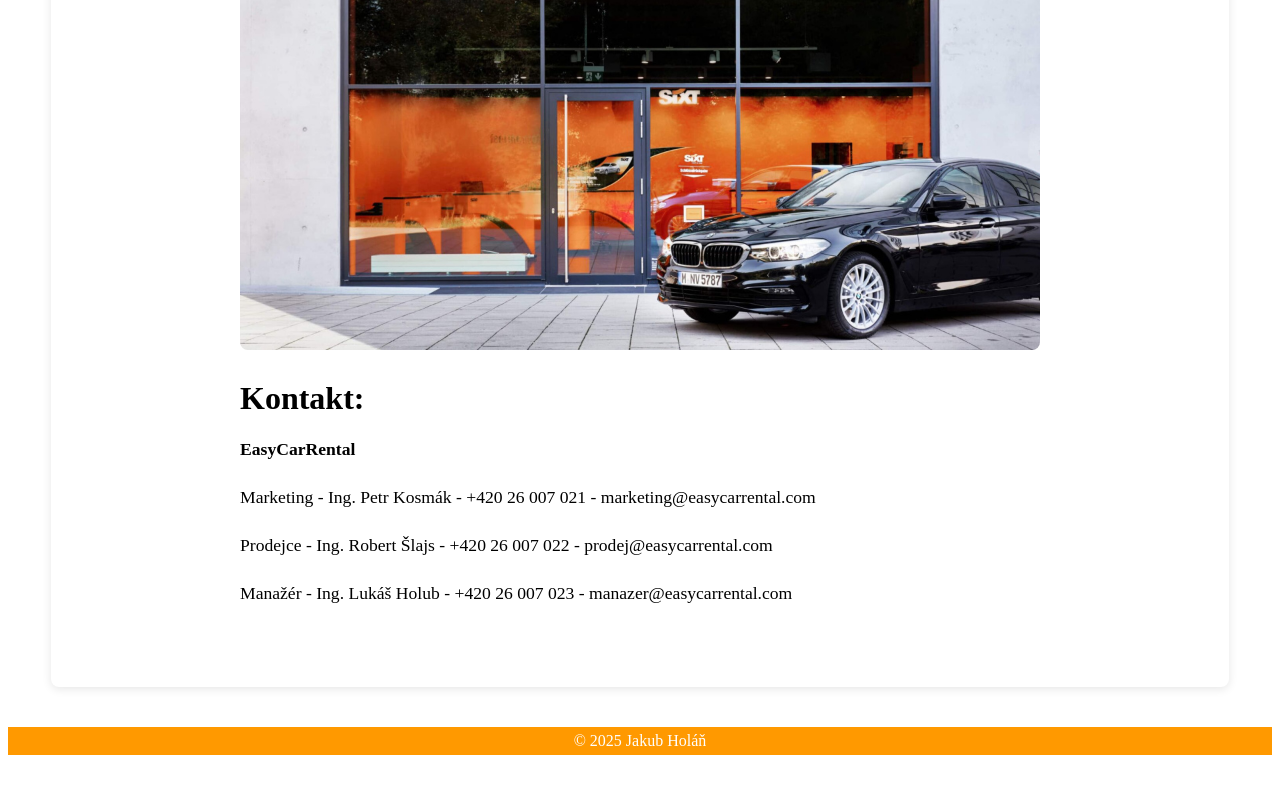
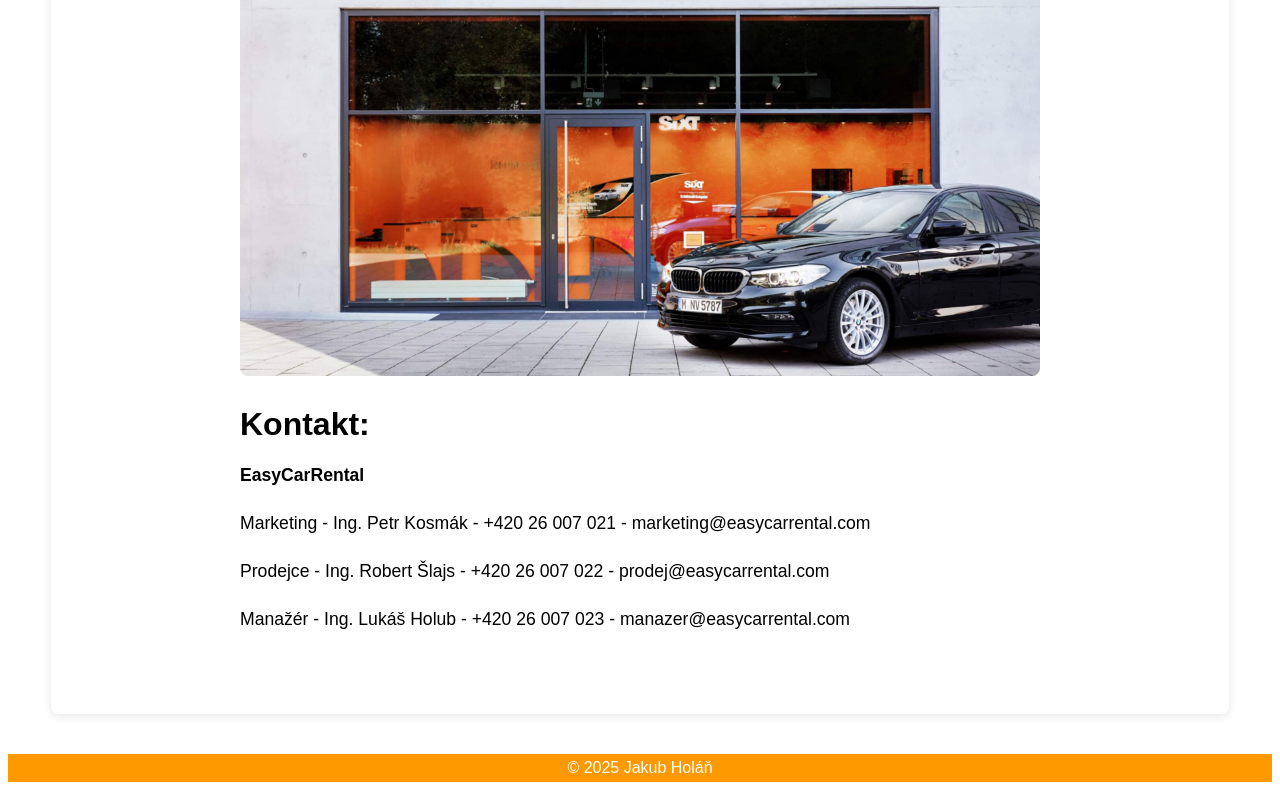
Before and after one commit to jakubholan/Eshop-Holan, a plain HTML site: page kontakty.html in a window 1280 px wide. Shown: the part 587-1377 px from the top of the page. Before the commit the page ends 1350 px from the top, so only its background shows below. Drawn offline with Linux system fonts and the light colour scheme.

Commit message:
kontakty,onas_final

```diff
--- a/style3.css
+++ b/style3.css
@@ -1,7 +1,6 @@
-/* Navbar */
 .navbar {
     background-color: #ff9900;
-    padding: 10px 0;
+    padding: 10px;
     position: sticky;
     top: 0;
     z-index: 1000;
@@ -41,7 +40,6 @@
     color: #f1f1f1;
 }
 
-/* Kontakty */
 .contact {
     padding: 40px 20px;
     width: 90%;
@@ -89,7 +87,6 @@
     border-radius: 8px;
 }
 
-/* Zápatí */
 .footer {
     background-color: #ff9900;
     color: white;
@@ -101,7 +98,6 @@
     bottom: 0;
 }
 
-/* Zajištění zápatí na spodní část stránky */
 .footer p {
     margin: 0;
 }
@@ -109,9 +105,10 @@
 body {
     display: flex;
     flex-direction: column;
-    min-height: 100vh; /* Zaručuje, že tělo stránky bude mít minimálně výšku okna */
+    min-height: 100vh;
+    font-family: Arial, sans-serif;
 }
 
 footer {
-    margin-top: auto; /* Tlačí zápatí na spodní část stránky */
+    margin-top: auto;
 }
```
